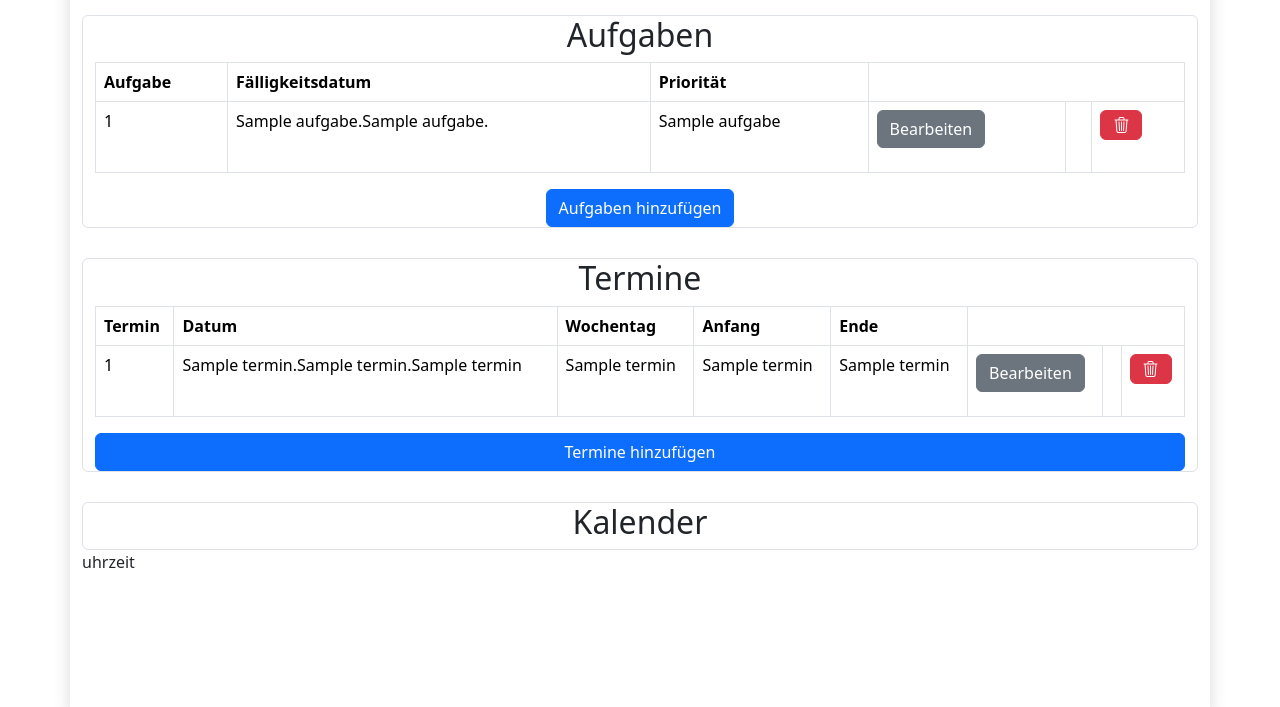
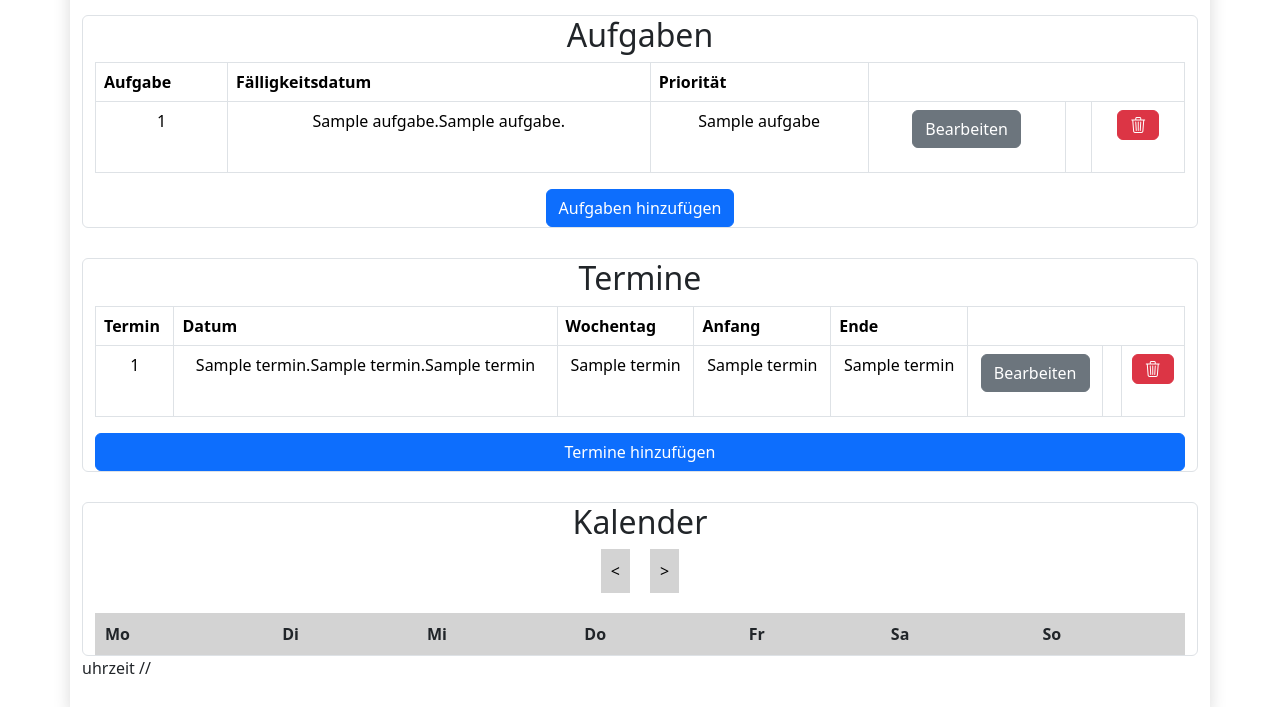
Before and after one commit to LeonardK2020/Klausurersatzleistung, a Flask app: template templates/index.html in a window 1280 px wide. Shown: the part 93-800 px from the top of the page. Run offline with Flask 3, Linux system fonts and the light colour scheme; the template is opened without the code that fills it: most values are stand-ins (such as "Sample title", 1, 10 or a date in 2020); lists and menus that the app fills with data are empty; some libraries are stand-ins or nearby versions.

Commit message:
kalender funktioniert noch nicht

```diff
--- a/static/css/index.css
+++ b/static/css/index.css
@@ -1,4 +1,4 @@
-#aufgaben {
+/*#aufgaben {
 
 }
 
@@ -11,9 +11,44 @@
 
 
 }
-
+*/
 
 ::placeholder {
     color: rgba(253, 252, 252, 0.171)
 
 }
+
+
+table {
+  border-collapse: collapse;
+  width: 100%;
+}
+
+th, td {
+  border: 1px solid black;
+  padding: 10px;
+  text-align: center;
+}
+
+th {
+  background-color: lightgrey;
+}
+
+.today {
+  background-color: yellow;
+}
+
+#month-nav {
+  display: flex;
+  justify-content: center;
+  align-items: center;
+  margin-bottom: 20px;
+}
+
+#prev-month, #next-month {
+  margin: 0 10px;
+  padding: 10px;
+  background-color: lightgrey;
+  border: none;
+  cursor: pointer;
+}
--- a/templates/index.html
+++ b/templates/index.html
@@ -98,6 +98,31 @@
             </div>
             <div id="kalender" style="margin-top: 30px" class="col text-center container-fluid border rounded">
               <h2>Kalender</h2>
+
+
+              <div id="month-nav">
+                <button id="prev-month">&lt;</button>
+                <h2 id="current-month"></h2>
+                <button id="next-month">&gt;</button>
+              </div>
+
+              <table>
+                <thead>
+                  <tr>
+                    <th>Mo</th>
+                    <th>Di</th>
+                    <th>Mi</th>
+                    <th>Do</th>
+                    <th>Fr</th>
+                    <th>Sa</th>
+                    <th>So</th>
+                  </tr>
+                </thead>
+                <tbody id="calendar-body">
+                </tbody>
+              </table>
+
+
             </div>
 
 
@@ -112,6 +137,7 @@ uhrzeit
 
 
 <script>
+//Uhrzeit
     function uhrzeit() {
         var act = new Date();
         var h= act.getHours();
@@ -125,12 +151,53 @@ uhrzeit
 
     setInterval(uhrzeit, 1000);
 
-
+//Datum
     date = new Date();
     year = date.getFullYear();
     month = date.getMonth() + 1;
     day = date.getDate();
     document.getElementById("current_date").innerHTML = day + "." + month + "." + year;
+
+
+//Kalender
+function showCalendar() {
+    // Hole den Kalender-Body und setze ihn auf einen leeren String
+    let calendarBody = document.getElementById('calendar-body');
+    calendarBody.innerHTML = '';
+
+    let date = new Date();
+    let year = date.getFullYear();
+    let month = date.getMonth();
+    let daysInMonth = new Date(year, month + 1, 0).getDate();
+    let firstDay = new Date(year, month, 1).getDay();
+
+    let currentMonth = document.getElementById('current-month');
+    currentMonth.innerHTML = `${new Intl.DateTimeFormat('default', { month: 'long' }).format(date)} ${year}`;
+
+    let dateNumber = 1;
+    for (let i = 0; i < 6; i++) {
+        let row = document.createElement('tr');
+        for (let j = 0; j < 7; j++) {
+            let cell = document.createElement('td');
+            if (i === 0 && j < firstDay) {
+                // Leerzellen für Tage vor Monatsbeginn
+            } else if (dateNumber > daysInMonth) {
+                // Leerzellen für Tage nach Monatsbeginn
+            } else {
+
+                cell.innerHTML = dateNumber;
+                //CSS-Klassse 'today' bei heutigem Tag
+                if (date.getFullYear() === new Date().getFullYear()) {
+                    // Add your code here for highlighting today's date
+                }
+                dateNumber++;
+            }
+            row.appendChild(cell);
+        }
+        calendarBody.appendChild(row);
+    }
+}
+
 </script>
 
-<!--Hier wird h/m/s <10 gesetzt, damit z.B. 10:09:17 und nicht 10:9:17 angezeigt wird-->
+//<!--Hier wird h/m/s <10 gesetzt, damit z.B. 10:09:17 und nicht 10:9:17 angezeigt wird-->
```
